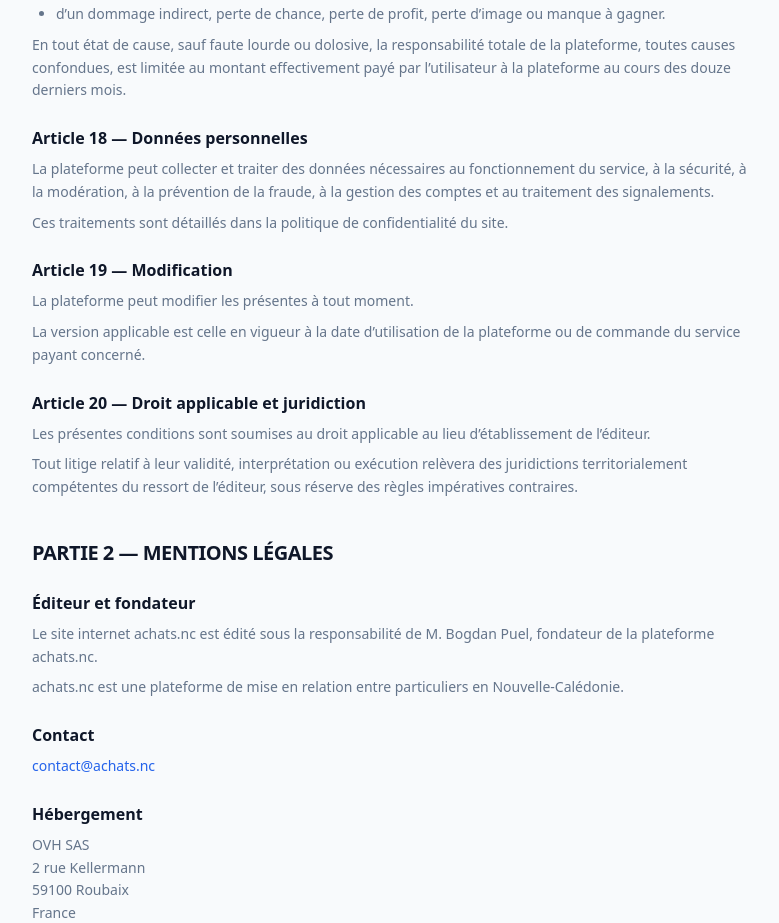
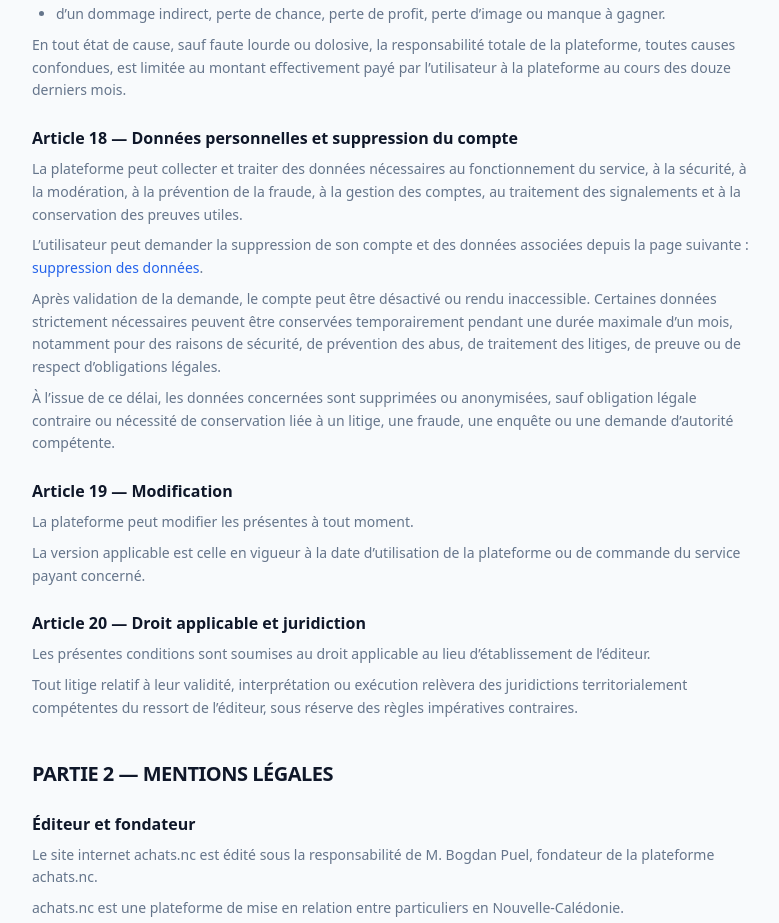
Before and after one commit to rabieHs/achatnc_web, a Next.js app: page /mentions-legales in a window 1280 px wide. Shown: the part 4720-5643 px from the top of the page, without its empty margins (248-1027 px from the left). Built offline with nearby package versions, Linux system fonts and the light colour scheme; no server answers.

Commit message:
modification sec 18

```diff
--- a/app/mentions-legales/page.tsx
+++ b/app/mentions-legales/page.tsx
@@ -166,9 +166,22 @@
       </Ul>
       <P>En tout état de cause, sauf faute lourde ou dolosive, la responsabilité totale de la plateforme, toutes causes confondues, est limitée au montant effectivement payé par l&rsquo;utilisateur à la plateforme au cours des douze derniers mois.</P>
 
-      <H3>Article 18 — Données personnelles</H3>
-      <P>La plateforme peut collecter et traiter des données nécessaires au fonctionnement du service, à la sécurité, à la modération, à la prévention de la fraude, à la gestion des comptes et au traitement des signalements.</P>
-      <P>Ces traitements sont détaillés dans la politique de confidentialité du site.</P>
+            <H3>Article 18 — Données personnelles et suppression du compte</H3>
+      <P>
+        La plateforme peut collecter et traiter des données nécessaires au fonctionnement du service, à la sécurité, à la modération, à la prévention de la fraude, à la gestion des comptes, au traitement des signalements et à la conservation des preuves utiles.
+      </P>
+      <P>
+        L&rsquo;utilisateur peut demander la suppression de son compte et des données associées depuis la page suivante&nbsp;:{' '}
+        <a className="text-primary hover:underline" href="/suppression-donnees">
+          suppression des données
+        </a>.
+      </P>
+      <P>
+        Après validation de la demande, le compte peut être désactivé ou rendu inaccessible. Certaines données strictement nécessaires peuvent être conservées temporairement pendant une durée maximale d&rsquo;un mois, notamment pour des raisons de sécurité, de prévention des abus, de traitement des litiges, de preuve ou de respect d&rsquo;obligations légales.
+      </P>
+      <P>
+        À l&rsquo;issue de ce délai, les données concernées sont supprimées ou anonymisées, sauf obligation légale contraire ou nécessité de conservation liée à un litige, une fraude, une enquête ou une demande d&rsquo;autorité compétente.
+      </P>
 
       <H3>Article 19 — Modification</H3>
       <P>La plateforme peut modifier les présentes à tout moment.</P>
```
